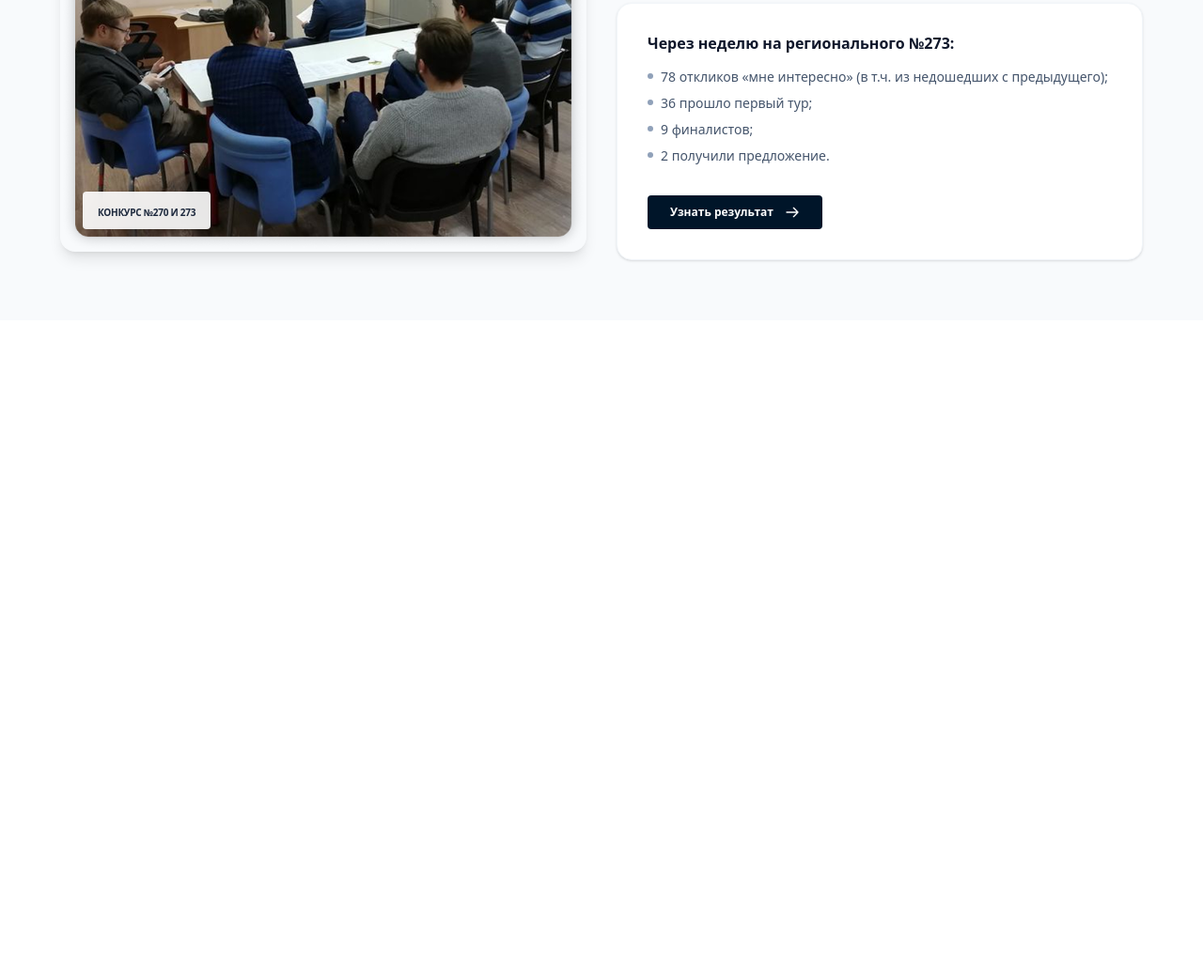
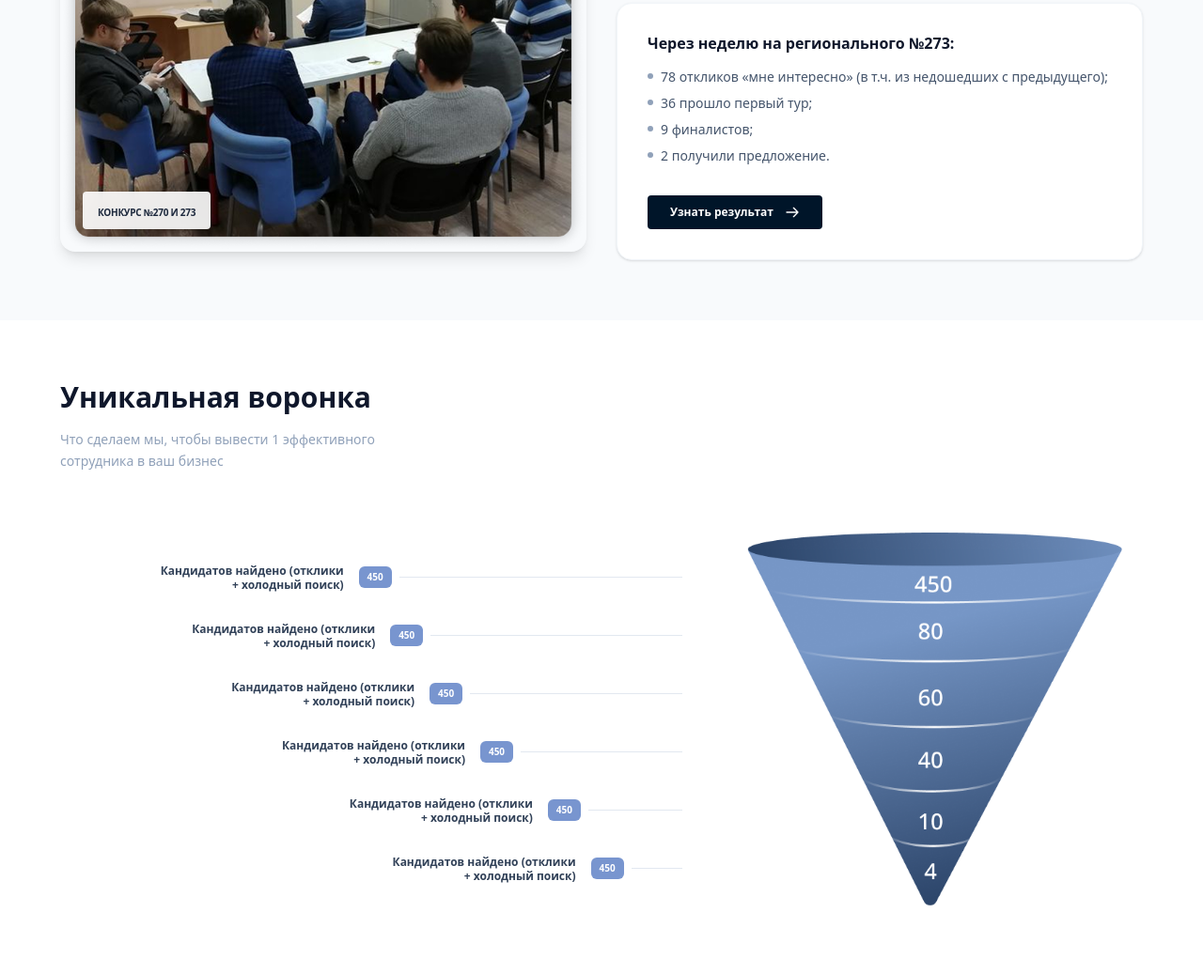
Before and after one commit to Ilyos11/Tailwind-6, a website: page index.html in a window 1280 px wide. Shown: the part 3903-4940 px from the top of the page at 94% size. Before the commit the page ends 4244 px from the top, so only its background shows below. Drawn offline with Linux system fonts and the light colour scheme.

Commit message:
8 commit

```diff
--- a/index.html
+++ b/index.html
@@ -570,6 +570,82 @@
 
 
 
+<!-- Section 8-->
+<section class="bg-white py-16 px-4 md:px-8">
+  <div class="max-w-6xl mx-auto">
+
+    <div class="mb-16">
+      <h2 class="text-3xl font-bold text-slate-900 mb-4">Уникальная воронка</h2>
+      <p class="text-slate-400 text-sm max-w-sm leading-relaxed">
+        Что сделаем мы, чтобы вывести 1 эффективного сотрудника в ваш бизнес
+      </p>
+    </div>
+
+    <div class="flex flex-col md:flex-row items-center gap-4 lg:gap-12">
+
+      <div class="w-full md:w-3/5 space-y-6 lg:space-y-8">
+
+        <div class="flex items-center group">
+          <div class="flex-1 text-right pr-4">
+            <p class="text-[10px] lg:text-xs font-bold text-slate-700 leading-tight">
+              Кандидатов найдено (отклики <br> + холодный поиск)
+            </p>
+          </div>
+          <div class="bg-[#7895cf] text-white text-[10px] font-bold px-2 py-1 rounded-md min-w-[35px] text-center">450</div>
+          <div class="flex-1 h-[1px] bg-slate-200 ml-2"></div>
+        </div>
+
+        <div class="flex items-center">
+          <div class="flex-1 text-right pr-4">
+            <p class="text-[10px] lg:text-xs font-bold text-slate-700 leading-tight">Кандидатов найдено (отклики <br> + холодный поиск)</p>
+          </div>
+          <div class="bg-[#7895cf] text-white text-[10px] font-bold px-2 py-1 rounded-md min-w-[35px] text-center">450</div>
+          <div class="flex-[0.8] h-[1px] bg-slate-200 ml-2"></div>
+        </div>
+
+        <div class="flex items-center">
+          <div class="flex-1 text-right pr-4">
+            <p class="text-[10px] lg:text-xs font-bold text-slate-700 leading-tight">Кандидатов найдено (отклики <br> + холодный поиск)</p>
+          </div>
+          <div class="bg-[#7895cf] text-white text-[10px] font-bold px-2 py-1 rounded-md min-w-[35px] text-center">450</div>
+          <div class="flex-[0.6] h-[1px] bg-slate-200 ml-2"></div>
+        </div>
+
+        <div class="flex items-center">
+          <div class="flex-1 text-right pr-4">
+            <p class="text-[10px] lg:text-xs font-bold text-slate-700 leading-tight">Кандидатов найдено (отклики <br> + холодный поиск)</p>
+          </div>
+          <div class="bg-[#7895cf] text-white text-[10px] font-bold px-2 py-1 rounded-md min-w-[35px] text-center">450</div>
+          <div class="flex-[0.4] h-[1px] bg-slate-200 ml-2"></div>
+        </div>
+
+        <div class="flex items-center">
+          <div class="flex-1 text-right pr-4">
+            <p class="text-[10px] lg:text-xs font-bold text-slate-700 leading-tight">Кандидатов найдено (отклики <br> + холодный поиск)</p>
+          </div>
+          <div class="bg-[#7895cf] text-white text-[10px] font-bold px-2 py-1 rounded-md min-w-[35px] text-center">450</div>
+          <div class="flex-[0.2] h-[1px] bg-slate-200 ml-2"></div>
+        </div>
+
+        <div class="flex items-center">
+          <div class="flex-1 text-right pr-4">
+            <p class="text-[10px] lg:text-xs font-bold text-slate-700 leading-tight">Кандидатов найдено (отклики <br> + холодный поиск)</p>
+          </div>
+          <div class="bg-[#7895cf] text-white text-[10px] font-bold px-2 py-1 rounded-md min-w-[35px] text-center">450</div>
+          <div class="flex-[0.1] h-[1px] bg-slate-200 ml-2"></div>
+        </div>
+
+      </div>
+
+      <div class="w-full md:w-2/5 flex justify-center">
+        <div class="relative w-full max-w-[400px]">
+          <img src="Voronka.png" alt="Воронка продаж" class="w-full h-auto">
+        </div>
+      </div>
+
+    </div>
+  </div>
+</section>
 
 
 
```
Also changed, not shown: Voronka.png (added), src/output.css.
